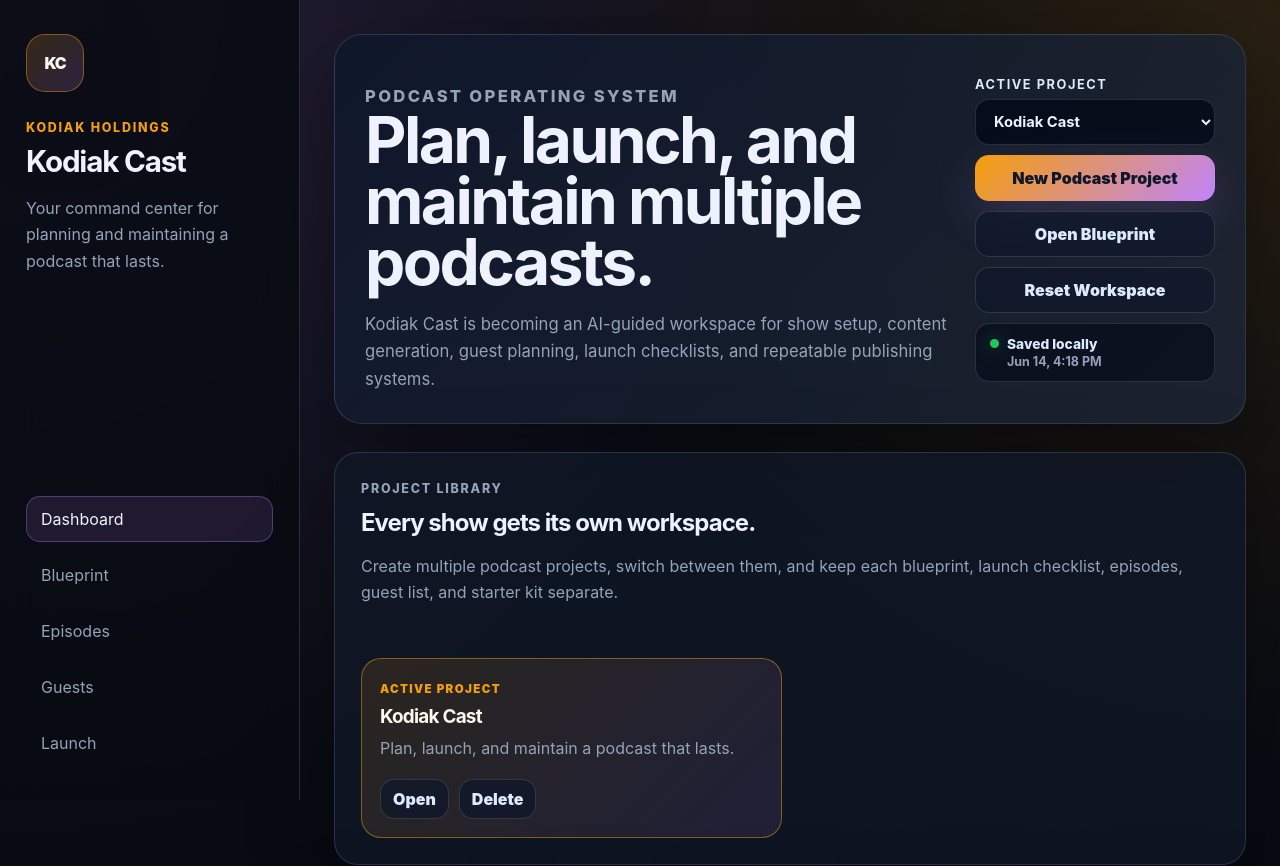
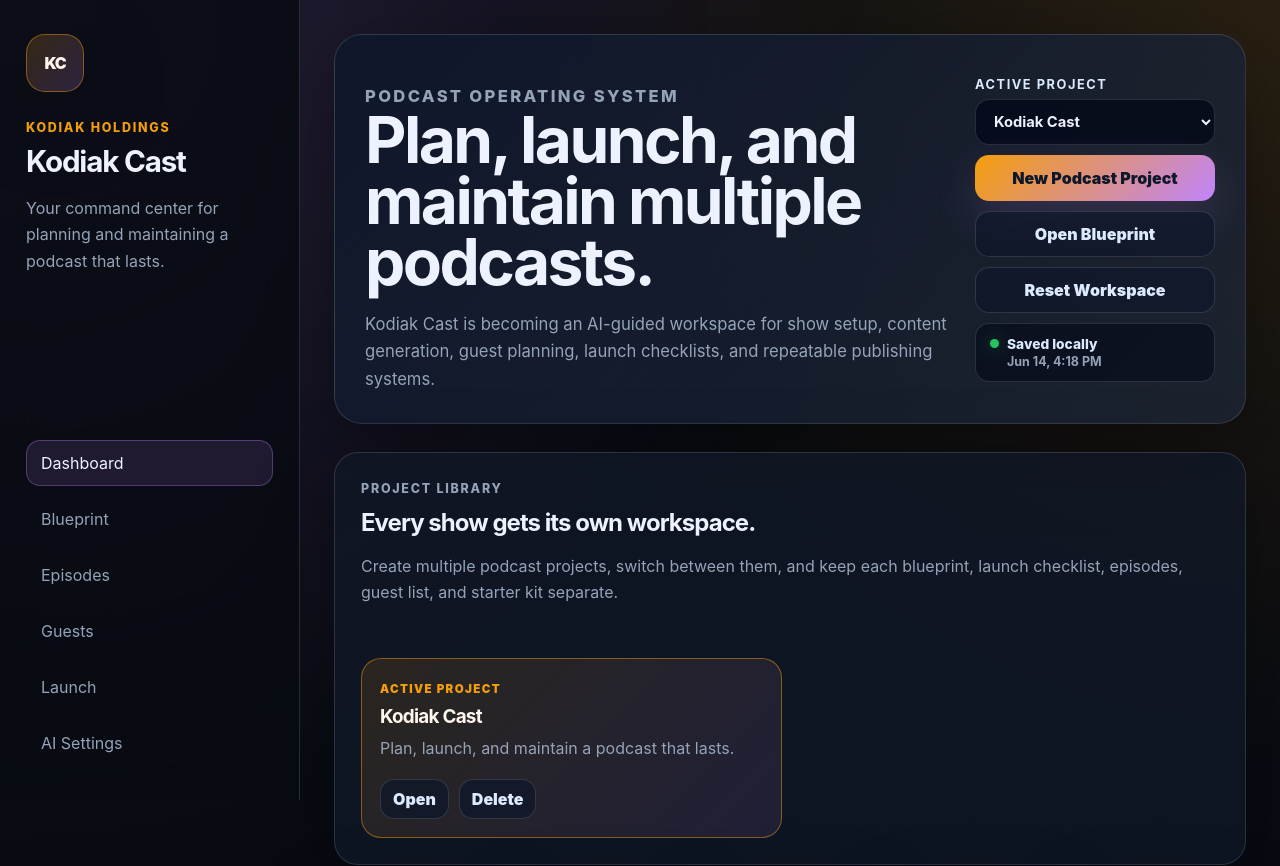
Before and after one commit to PapaKodiak92/kodiak-cast, a React (Vite) app: page / in a window 1280 px wide. Shown: the top 866 px of the page. Built offline with nearby package versions, Linux system fonts and the light colour scheme.

Commit message:
Add AI settings navigation

```diff
--- a/src/components/Sidebar.tsx
+++ b/src/components/Sidebar.tsx
@@ -8,7 +8,8 @@ const sections = [
   { id: 'blueprint', label: 'Blueprint' },
   { id: 'episodes', label: 'Episodes' },
   { id: 'guests', label: 'Guests' },
-  { id: 'launch', label: 'Launch' }
+  { id: 'launch', label: 'Launch' },
+  { id: 'ai', label: 'AI Settings' }
 ];
 
 export function Sidebar({ activeSection, onSectionChange }: SidebarProps) {
```
